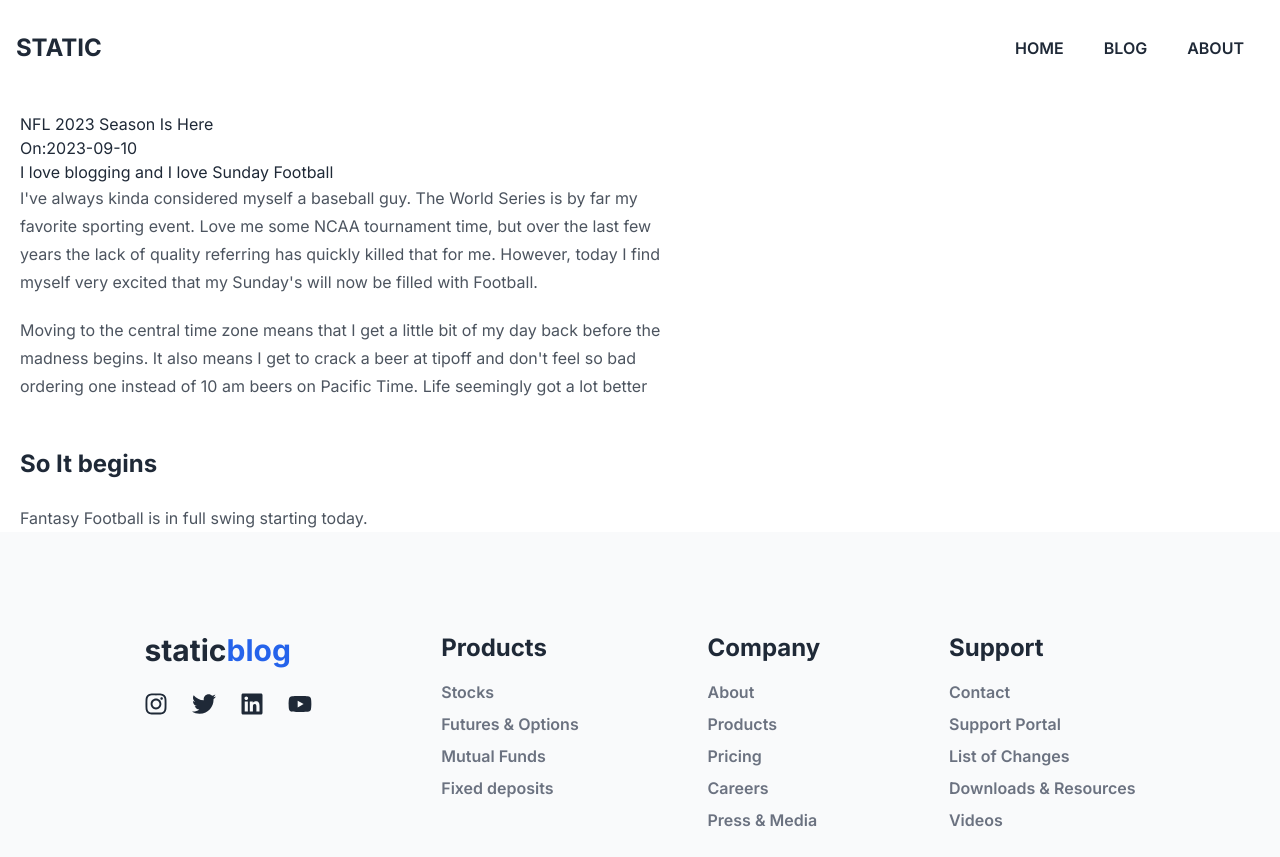
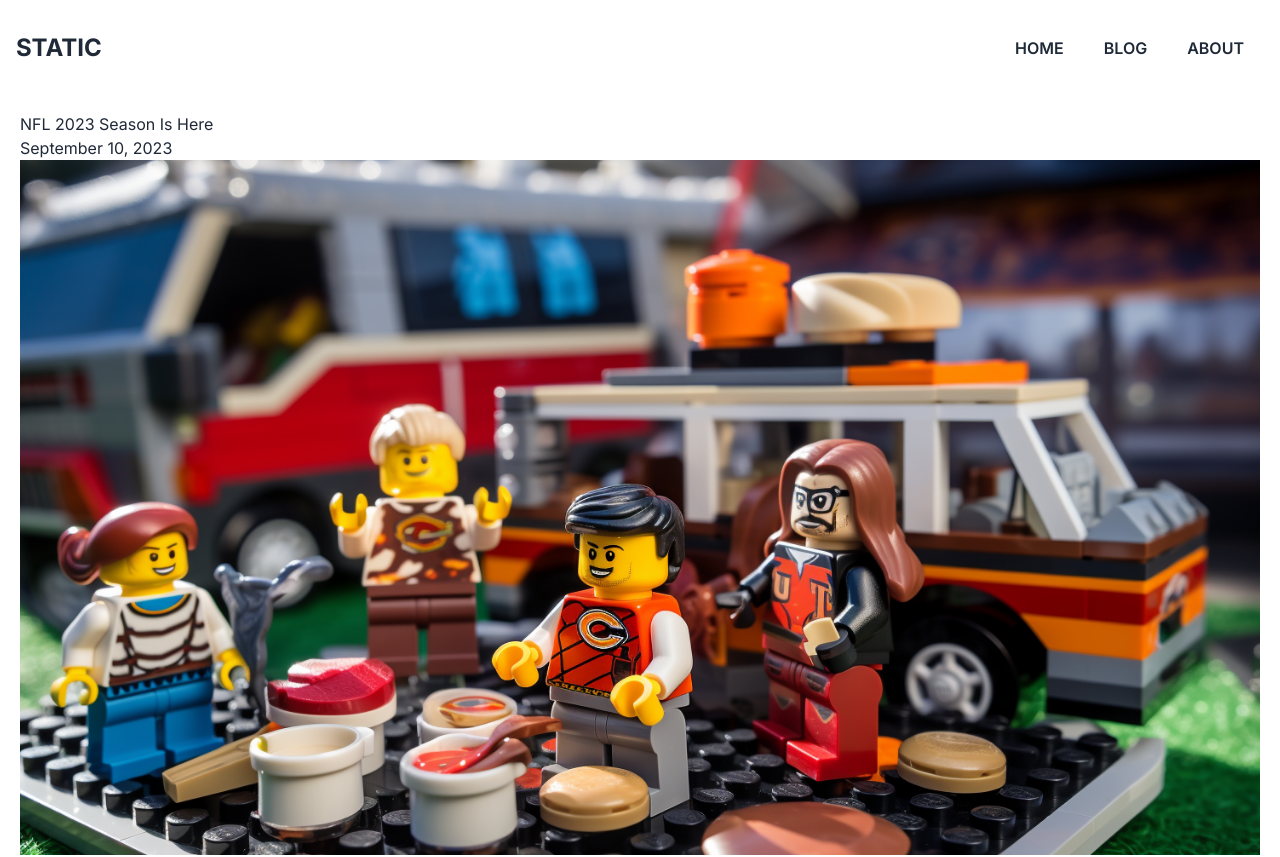
Before and after one commit to jasonhas/next-js-blog-mdx, a Next.js app: page /post/football-is-back in a window 1280 px wide. Shown: the top 857 px of the page. Built offline with nearby package versions, Linux system fonts and the light colour scheme.

Commit message:
new styles

```diff
--- a/app/post/[slug]/page.js
+++ b/app/post/[slug]/page.js
@@ -1,12 +1,15 @@
 import fs from 'fs'
 import Markdown from 'markdown-to-jsx'
 import matter from 'gray-matter'
+import Image from 'next/image'
+import { DateTime } from 'luxon'
 
 const getPostContent = (slug) => {
     const folder = "content/"
     const file = `${folder}${slug}.mdx`
     const content = fs.readFileSync(file, "utf8")
     const matterResult = matter(content)
+
     return matterResult
 }
 
@@ -14,10 +17,13 @@ const getPostContent = (slug) => {
 const PostPage = ({params}) => {
     const slug = params.slug;
     const post = getPostContent(slug)
+    const dt = DateTime.fromFormat(post.data.date, 'yyyy-MM-dd')
+    const formatted = dt.toFormat('MMMM dd, yyyy')
     return (
         <div className="flex flex-col max-w-7xl mx-auto px-5">
             <h1>{post.data.title}</h1>
-            <span>On:{post.data.date}</span>
+            <span>{formatted}</span>
+            <Image src={post.data.mainImage} height={1080} width={1920} alt="A picture"/>
             <span>{post.data.description}</span>
             <Markdown className="prose lg:prose">{post.content}</Markdown>
         </div>
```
